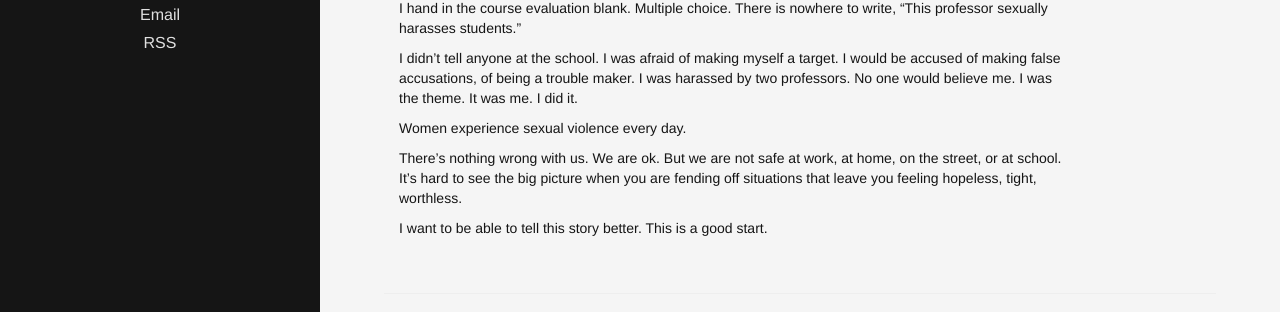
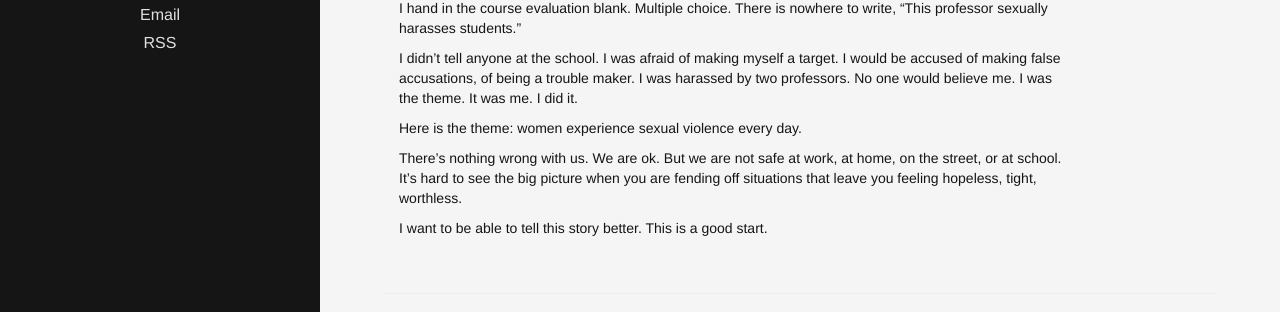
Before and after one commit to madeleinegermaine/madeleinegermaine, a Jekyll site: the page built from _posts/2014-06-04-last-year-of-university-yesallwomen.md, in a window 1280 px wide and 900 px high, scrolled down 1349 px. Shown: the part 516-828 px from the top of the window. Built offline with Jekyll 4.4.1, drawn with Linux system fonts in a browser that asks for light colours.

Commit message:
Updated 2014-06-04-last-year-of-university-yesallwomen.md

```diff
--- a/_posts/2014-06-04-last-year-of-university-yesallwomen.md
+++ b/_posts/2014-06-04-last-year-of-university-yesallwomen.md
@@ -121,7 +121,7 @@ I hand in the course evaluation blank. Multiple choice. There is nowhere to writ
 
 I didn’t tell anyone at the school. I was afraid of making myself a target. I would be accused of making false accusations, of being a trouble maker. I was harassed by two professors. No one would believe me. I was the theme. It was me. I did it.
 
-Women experience sexual violence every day.
+Here is the theme: women experience sexual violence every day.
 
 There’s nothing wrong with us. We are ok. But we are not safe at work, at home, on the street, or at school. It’s hard to see the big picture when you are fending off situations that leave you feeling hopeless, tight, worthless.
 
```
